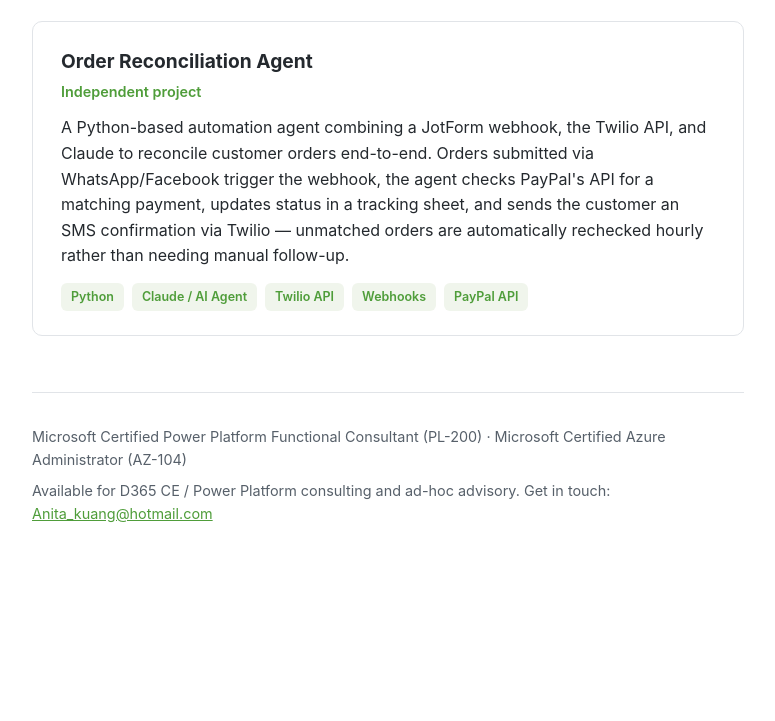
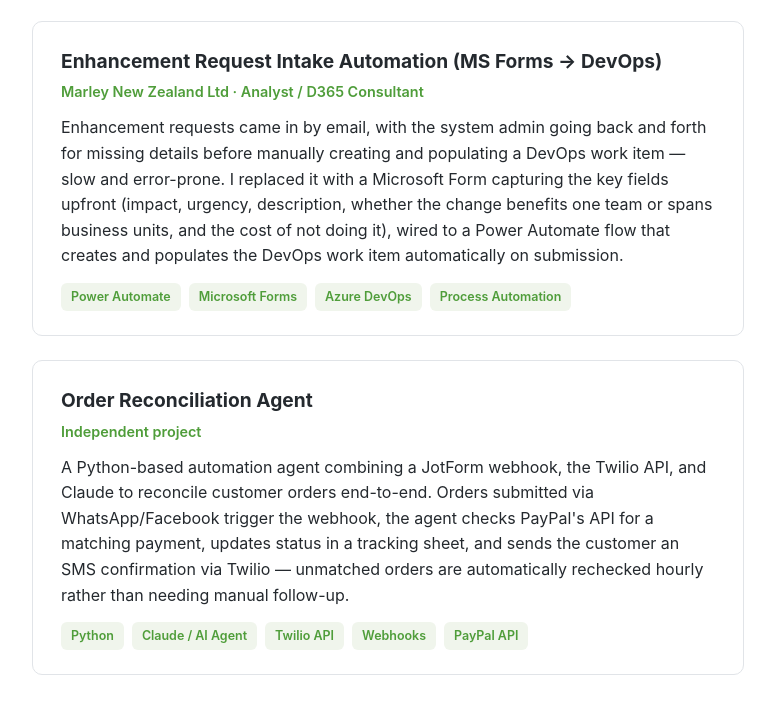
Before and after one commit to CappucinoManiac/anita-kuang-portfolio, a plain HTML site: page index.html in a window 1280 px wide. Shown: the part 1899-2620 px from the top of the page, without its empty margins (252-1027 px from the left). Before the commit the page ends 2520 px from the top, so only its background shows below. Drawn offline with Linux system fonts and the light colour scheme.

Commit message:
Add files via upload

```diff
--- a/index.html
+++ b/index.html
@@ -195,6 +195,18 @@
   </div>
 
   <div class="project">
+    <h3>Enhancement Request Intake Automation (MS Forms &rarr; DevOps)</h3>
+    <div class="role">Marley New Zealand Ltd &middot; Analyst / D365 Consultant</div>
+    <p>Enhancement requests came in by email, with the system admin going back and forth for missing details before manually creating and populating a DevOps work item &mdash; slow and error-prone. I replaced it with a Microsoft Form capturing the key fields upfront (impact, urgency, description, whether the change benefits one team or spans business units, and the cost of not doing it), wired to a Power Automate flow that creates and populates the DevOps work item automatically on submission.</p>
+    <div class="tags">
+      <span class="tag">Power Automate</span>
+      <span class="tag">Microsoft Forms</span>
+      <span class="tag">Azure DevOps</span>
+      <span class="tag">Process Automation</span>
+    </div>
+  </div>
+
+  <div class="project">
     <h3>Order Reconciliation Agent</h3>
     <div class="role">Independent project</div>
     <p>A Python-based automation agent combining a JotForm webhook, the Twilio API, and Claude to reconcile customer orders end-to-end. Orders submitted via WhatsApp/Facebook trigger the webhook, the agent checks PayPal's API for a matching payment, updates status in a tracking sheet, and sends the customer an SMS confirmation via Twilio &mdash; unmatched orders are automatically rechecked hourly rather than needing manual follow-up.</p>
```
